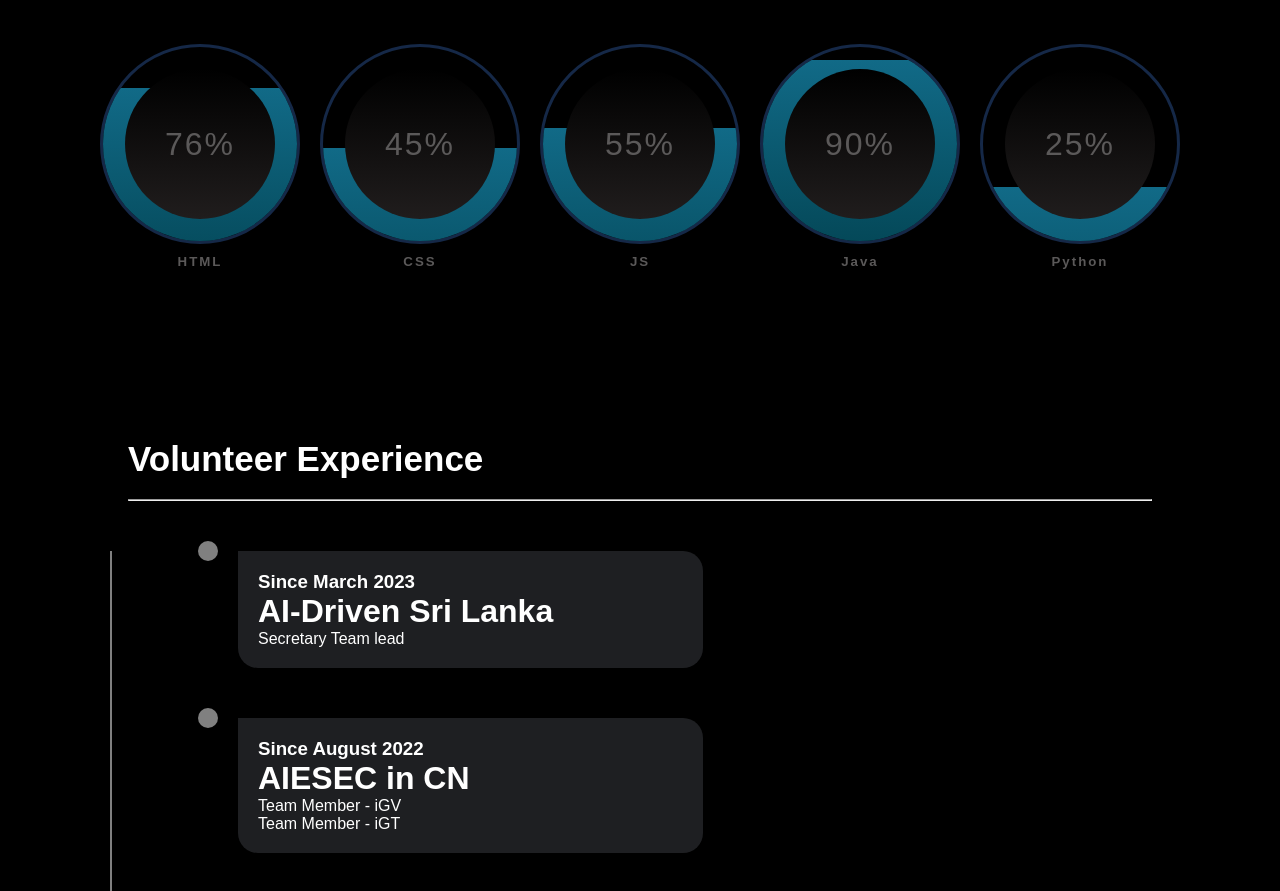
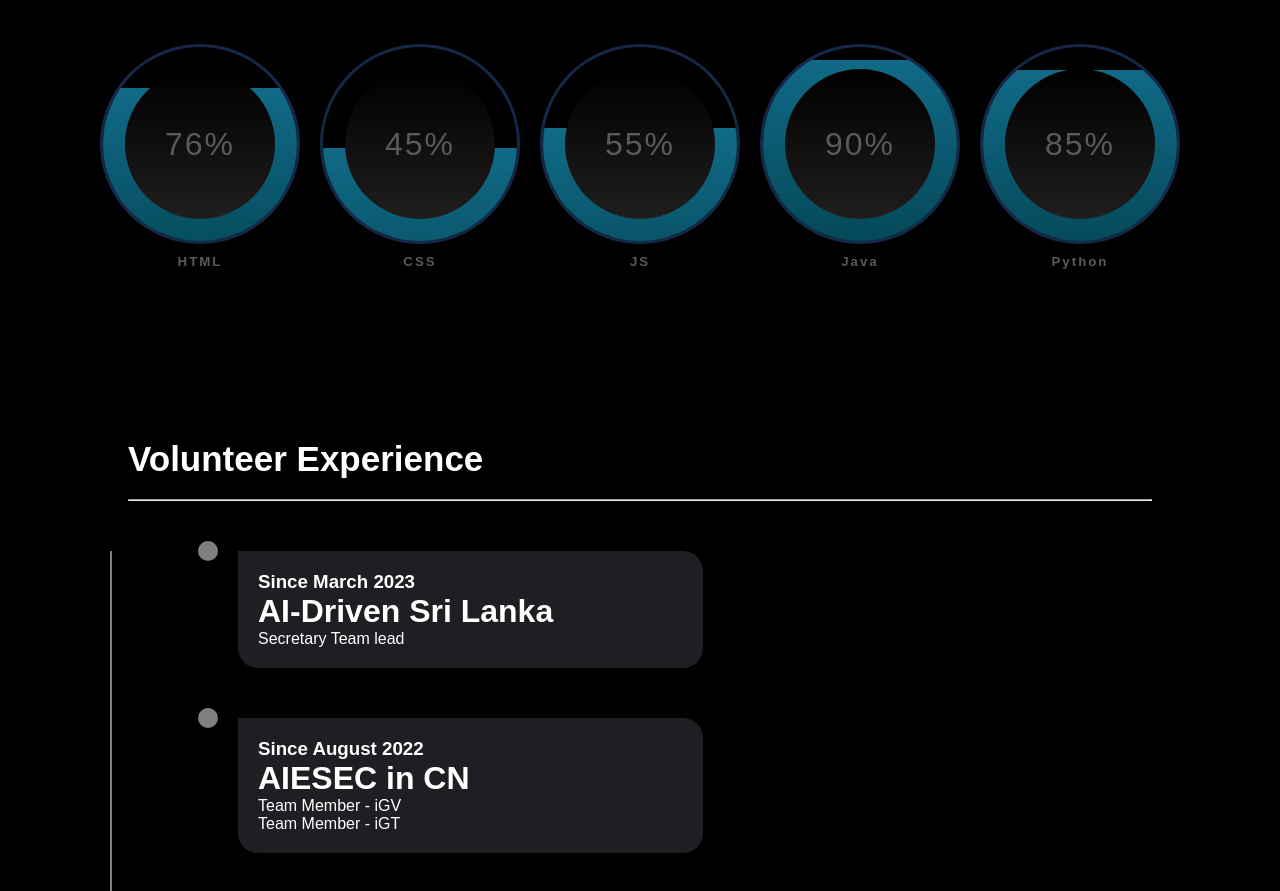
Before and after one commit to Gimhani-Fernando/My-Portfolio-Website, a plain HTML site: page index.html in a window 1280 px wide. Shown: the part 1180-2071 px from the top of the page. Drawn offline with Linux system fonts and the light colour scheme.

Commit message:
Update index.html

```diff
--- a/index.html
+++ b/index.html
@@ -133,7 +133,7 @@
             <div class="skill-card">
                 <div class="skill-circle">
                     <div class="skill-content">
-                        <h5 class="skillText" data-count="25">0</h5>
+                        <h5 class="skillText" data-count="85">0</h5>
                     </div>
                     <div class="progress"></div>
                 </div>
```
